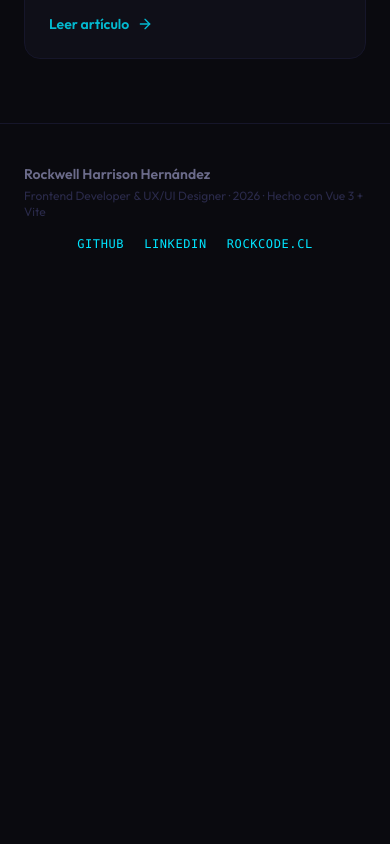
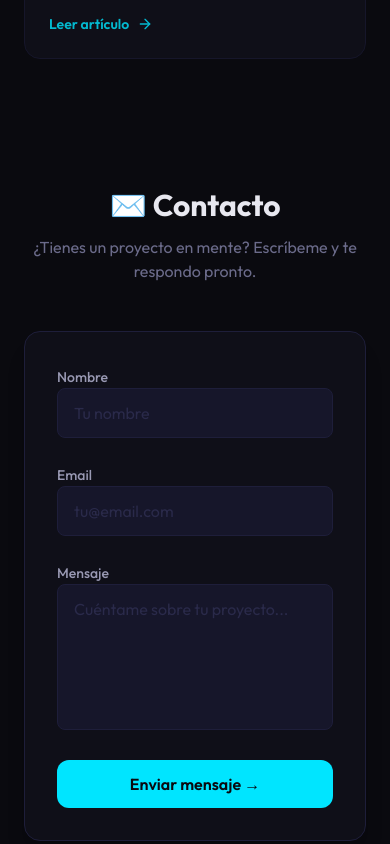
Before and after one commit to RockHarr/m6-ep-1-portafolio, a Vue app: page / in a window 390 px wide. Shown: the part 7040-7884 px from the top of the page. Before the commit the page ends 7332 px from the top, so only its background shows below. Built offline with nearby package versions, Linux system fonts and the light colour scheme.

Commit message:
feat: agregar ContactSection.vue con Formspree + link Contacto al nav

```diff
--- a/src/assets/portfolio.json
+++ b/src/assets/portfolio.json
@@ -36,7 +36,8 @@
       { "label": "Skills",     "anchor": "#skills" },
       { "label": "Proyectos",  "anchor": "#proyectos" },
       { "label": "Ejercicios", "anchor": "#ejercicios" },
-      { "label": "Artículos",  "anchor": "#articulos" }
+      { "label": "Artículos",  "anchor": "#articulos" },
+      { "label": "Contacto",   "anchor": "#contacto" }
     ]
   },
   "skills": [
--- /dev/null
+++ b/src/components/ContactSection.vue
@@ -0,0 +1,184 @@
+<!--
+  ContactSection.vue — Formulario de contacto conectado a Formspree
+  ─────────────────────────────────────────────────────────────────
+  Envía los datos al endpoint de Formspree sin backend propio.
+  Reemplaza YOUR_FORM_ID por el ID que te da Formspree en tu dashboard.
+-->
+<template>
+  <section
+    id="contacto"
+    class="py-16 sm:py-24 max-w-2xl mx-auto px-6 scroll-mt-20"
+  >
+    <!-- Encabezado -->
+    <div class="text-center mb-12">
+      <h2 class="text-3xl font-bold text-ink-100">
+        ✉️ Contacto
+      </h2>
+      <p class="text-ink-400 mt-3 text-base">
+        ¿Tienes un proyecto en mente? Escríbeme y te respondo pronto.
+      </p>
+    </div>
+
+    <!-- ── Formulario ── -->
+    <form
+      @submit.prevent="handleSubmit"
+      class="bg-ink-900 border border-ink-700 rounded-2xl p-8 space-y-6 shadow-xl"
+      novalidate
+    >
+      <!-- Nombre -->
+      <div class="space-y-1">
+        <label for="contact-name" class="text-sm text-ink-300 font-medium">
+          Nombre
+        </label>
+        <input
+          id="contact-name"
+          v-model="form.name"
+          type="text"
+          name="name"
+          placeholder="Tu nombre"
+          required
+          :disabled="state === 'sending'"
+          class="w-full bg-ink-800 border rounded-lg px-4 py-3 text-ink-100 placeholder-ink-600
+                 focus:outline-none focus:ring-2 focus:ring-neon/60 transition-colors duration-200
+                 disabled:opacity-50"
+          :class="errors.name ? 'border-red-500' : 'border-ink-700'"
+        />
+        <p v-if="errors.name" class="text-xs text-red-400">{{ errors.name }}</p>
+      </div>
+
+      <!-- Email -->
+      <div class="space-y-1">
+        <label for="contact-email" class="text-sm text-ink-300 font-medium">
+          Email
+        </label>
+        <input
+          id="contact-email"
+          v-model="form.email"
+          type="email"
+          name="email"
+          placeholder="tu@email.com"
+          required
+          :disabled="state === 'sending'"
+          class="w-full bg-ink-800 border rounded-lg px-4 py-3 text-ink-100 placeholder-ink-600
+                 focus:outline-none focus:ring-2 focus:ring-neon/60 transition-colors duration-200
+                 disabled:opacity-50"
+          :class="errors.email ? 'border-red-500' : 'border-ink-700'"
+        />
+        <p v-if="errors.email" class="text-xs text-red-400">{{ errors.email }}</p>
+      </div>
+
+      <!-- Mensaje -->
+      <div class="space-y-1">
+        <label for="contact-message" class="text-sm text-ink-300 font-medium">
+          Mensaje
+        </label>
+        <textarea
+          id="contact-message"
+          v-model="form.message"
+          name="message"
+          rows="5"
+          placeholder="Cuéntame sobre tu proyecto..."
+          required
+          :disabled="state === 'sending'"
+          class="w-full bg-ink-800 border rounded-lg px-4 py-3 text-ink-100 placeholder-ink-600
+                 focus:outline-none focus:ring-2 focus:ring-neon/60 transition-colors duration-200
+                 resize-none disabled:opacity-50"
+          :class="errors.message ? 'border-red-500' : 'border-ink-700'"
+        />
+        <p v-if="errors.message" class="text-xs text-red-400">{{ errors.message }}</p>
+      </div>
+
+      <!-- Botón de envío -->
+      <button
+        type="submit"
+        :disabled="state === 'sending'"
+        class="w-full py-3 px-6 rounded-xl font-semibold text-ink-950 transition-all duration-200
+               bg-neon hover:brightness-110 active:scale-95 focus:outline-none focus:ring-2
+               focus:ring-neon/60 disabled:opacity-50 disabled:cursor-not-allowed"
+      >
+        <span v-if="state === 'sending'" class="flex items-center justify-center gap-2">
+          <svg class="animate-spin w-4 h-4" viewBox="0 0 24 24" fill="none">
+            <circle class="opacity-25" cx="12" cy="12" r="10" stroke="currentColor" stroke-width="4"/>
+            <path class="opacity-75" fill="currentColor" d="M4 12a8 8 0 018-8v8z"/>
+          </svg>
+          Enviando…
+        </span>
+        <span v-else>Enviar mensaje →</span>
+      </button>
+
+      <!-- Feedback de estado -->
+      <Transition name="fade">
+        <div
+          v-if="state === 'success'"
+          role="alert"
+          class="flex items-center gap-3 bg-green-500/10 border border-green-500/30 text-green-400
+                 rounded-lg px-4 py-3 text-sm"
+        >
+          <span class="text-lg">✅</span>
+          Mensaje enviado correctamente. ¡Te responderé pronto!
+        </div>
+        <div
+          v-else-if="state === 'error'"
+          role="alert"
+          class="flex items-center gap-3 bg-red-500/10 border border-red-500/30 text-red-400
+                 rounded-lg px-4 py-3 text-sm"
+        >
+          <span class="text-lg">❌</span>
+          Hubo un error al enviar. Intenta de nuevo o escríbeme a
+          <a href="mailto:rockwell.harrison@gmail.com" class="underline">rockwell.harrison@gmail.com</a>
+        </div>
+      </Transition>
+    </form>
+  </section>
+</template>
+
+<script setup>
+import { reactive, ref } from 'vue'
+
+// ⚠️ Reemplaza este ID con el que te da Formspree en tu dashboard (https://formspree.io)
+const FORMSPREE_ID = 'YOUR_FORM_ID'
+
+const form = reactive({ name: '', email: '', message: '' })
+const errors = reactive({ name: '', email: '', message: '' })
+const state = ref('idle') // 'idle' | 'sending' | 'success' | 'error'
+
+// Validación simple del lado cliente
+function validate() {
+  let valid = true
+  errors.name    = form.name.trim()    ? '' : 'El nombre es obligatorio.'
+  errors.email   = /^[^\s@]+@[^\s@]+\.[^\s@]+$/.test(form.email) ? '' : 'Ingresa un email válido.'
+  errors.message = form.message.trim() ? '' : 'El mensaje no puede estar vacío.'
+  if (errors.name || errors.email || errors.message) valid = false
+  return valid
+}
+
+async function handleSubmit() {
+  if (!validate()) return
+
+  state.value = 'sending'
+
+  try {
+    const res = await fetch(`https://formspree.io/f/${FORMSPREE_ID}`, {
+      method: 'POST',
+      headers: { 'Accept': 'application/json', 'Content-Type': 'application/json' },
+      body: JSON.stringify({ name: form.name, email: form.email, message: form.message })
+    })
+
+    if (res.ok) {
+      state.value = 'success'
+      form.name = form.email = form.message = ''
+    } else {
+      state.value = 'error'
+    }
+  } catch {
+    state.value = 'error'
+  }
+}
+</script>
+
+<style scoped>
+.fade-enter-active,
+.fade-leave-active { transition: opacity 0.3s ease; }
+.fade-enter-from,
+.fade-leave-to    { opacity: 0; }
+</style>
--- a/src/views/HomeView.vue
+++ b/src/views/HomeView.vue
@@ -87,6 +87,9 @@
       </div>
     </section>
 
+    <!-- ── Sección Contacto ── -->
+    <ContactSection />
+
     <FooterSection
       :author="meta.author"
       :role="meta.role"
@@ -116,9 +119,10 @@ import SectionHeader from '../components/SectionHeader.vue'
 import InfoCard     from '../components/InfoCard.vue'
 import CardsGrid    from '../components/CardsGrid.vue'
 import FooterSection from '../components/FooterSection.vue'
-import AboutSection from '../components/AboutSection.vue'
-import ArticleCard  from '../components/ArticleCard.vue'
-import ScrollReveal from '../components/ScrollReveal.vue'
+import AboutSection   from '../components/AboutSection.vue'
+import ArticleCard    from '../components/ArticleCard.vue'
+import ScrollReveal   from '../components/ScrollReveal.vue'
+import ContactSection from '../components/ContactSection.vue'
 
 // ── Estado reactivo ──
 const meta   = ref({})
```
